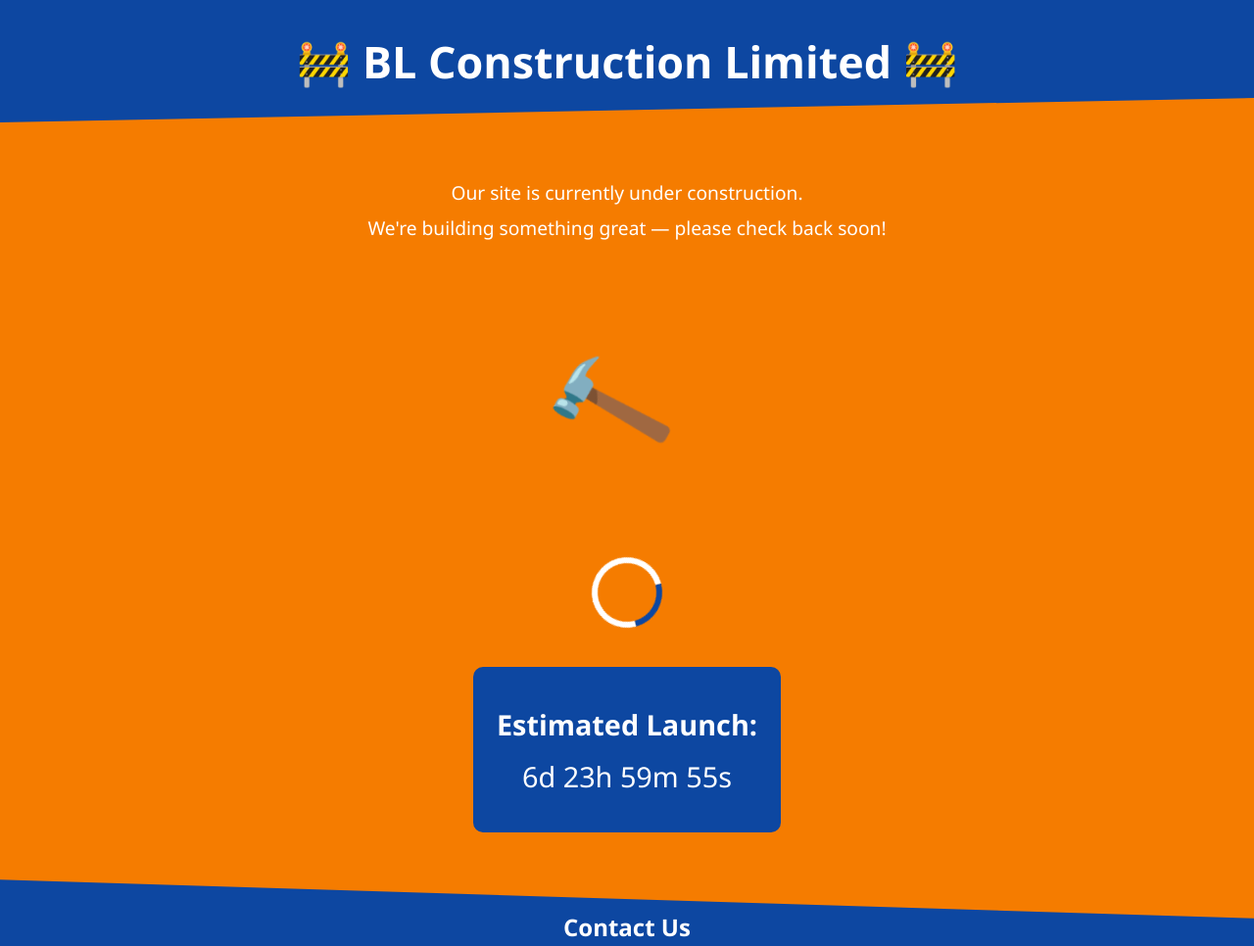
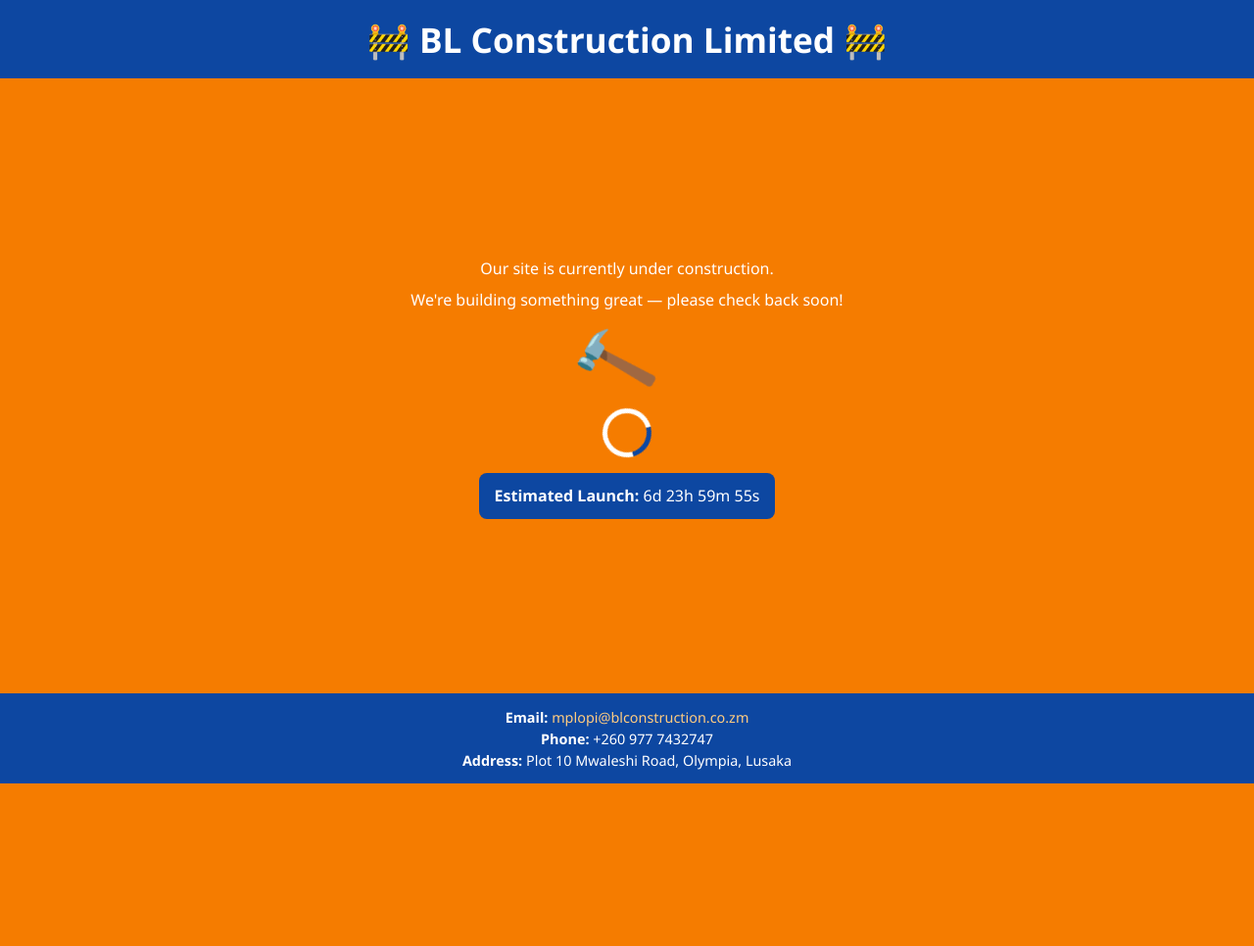
Before and after one commit to triiqdaddy/test-123, a plain HTML site: page index.html in a window 1280 px wide. Shown: the top 966 px of the page at 98% size. After the commit the page ends 800 px from the top, so only its background shows below. Drawn offline with Linux system fonts and the light colour scheme.

Commit message:
Update index.html
compressed

```diff
--- a/index.html
+++ b/index.html
@@ -5,99 +5,83 @@
   <meta name="viewport" content="width=device-width, initial-scale=1.0" />
   <title>BL Construction Limited</title>
   <style>
-    body {
+    html, body {
       margin: 0;
+      padding: 0;
+      height: 100%;
       font-family: 'Segoe UI', Tahoma, Geneva, Verdana, sans-serif;
       background-color: #f57c00;
       color: #fff;
-      overflow-x: hidden;
+      overflow: hidden;
+    }
+
+    .container {
+      display: grid;
+      grid-template-rows: auto 1fr auto;
+      height: 100%;
+      text-align: center;
     }
 
     header {
       background-color: #0d47a1;
-      padding: 2em 1em;
-      text-align: center;
-      clip-path: polygon(0 0, 100% 0, 100% 80%, 0 100%);
+      padding: 1em;
     }
 
     header h1 {
       margin: 0;
-      font-size: 2.8em;
-      animation: fadeInDown 1s ease-out;
+      font-size: 2.2em;
     }
 
     .main {
-      padding: 3em 1em;
-      text-align: center;
+      display: flex;
+      flex-direction: column;
+      justify-content: center;
+      align-items: center;
+      padding: 1em;
     }
 
     .main p {
-      font-size: 1.2em;
-      margin: 0.5em 0;
-      animation: fadeInUp 1.2s ease-out;
+      margin: 0.3em 0;
+      font-size: 1em;
     }
 
     .hammer {
-      font-size: 6em;
-      margin: 1em 0;
+      font-size: 4em;
       animation: hammering 3s infinite ease-in-out;
       transform-origin: bottom center;
     }
 
     .loader {
-      width: 60px;
-      height: 60px;
-      border: 6px solid #fff;
-      border-top: 6px solid #0d47a1;
+      width: 40px;
+      height: 40px;
+      border: 5px solid #fff;
+      border-top: 5px solid #0d47a1;
       border-radius: 50%;
       animation: spin 1.5s linear infinite;
-      margin: 1em auto;
+      margin: 0.5em 0;
     }
 
     .countdown {
-      font-size: 1.5em;
-      margin-top: 1em;
+      font-size: 1em;
+      margin-top: 0.5em;
       background-color: #0d47a1;
-      padding: 1em;
-      border-radius: 10px;
-      display: inline-block;
-      animation: fadeIn 2s ease-out;
+      padding: 0.5em 1em;
+      border-radius: 8px;
     }
 
     .contact {
       background-color: #0d47a1;
-      padding: 2em;
-      color: #fff;
-      text-align: center;
-      clip-path: polygon(0 0, 100% 20%, 100% 100%, 0 100%);
-    }
-
-    .contact h2 {
-      margin-top: 0;
+      padding: 0.8em;
+      font-size: 0.9em;
     }
 
     .contact p {
-      margin: 0.3em 0;
+      margin: 0.2em 0;
     }
 
     a {
       color: #ffcc80;
       text-decoration: none;
-    }
-
-    @keyframes fadeInDown {
-      from { opacity: 0; transform: translateY(-30px); }
-      to { opacity: 1; transform: translateY(0); }
-    }
-
-    @keyframes fadeInUp {
-      from { opacity: 0; transform: translateY(30px); }
-      to { opacity: 1; transform: translateY(0); }
-    }
-
-    @keyframes fadeIn {
-      from { opacity: 0; }
-      to { opacity: 1; }
     }
 
     @keyframes spin {
@@ -113,6 +97,7 @@
   </style>
 </head>
 <body>
+  <div class="container">
     <header>
       <h1>🚧 BL Construction Limited 🚧</h1>
     </header>
@@ -122,24 +107,22 @@
       <p>We're building something great — please check back soon!</p>
       <div class="hammer">🔨</div>
       <div class="loader"></div>
-
       <div class="countdown">
-      <p><strong>Estimated Launch:</strong></p>
-      <p id="timer">Loading countdown...</p>
+        <p><strong>Estimated Launch:</strong> <span id="timer">Loading...</span></p>
       </div>
     </div>
 
     <div class="contact">
-    <h2>Contact Us</h2>
       <p><strong>Email:</strong> <a href="mailto:mplopi@blconstruction.co.zm">mplopi@blconstruction.co.zm</a></p>
       <p><strong>Phone:</strong> +260 977 7432747</p>
       <p><strong>Address:</strong> Plot 10 Mwaleshi Road, Olympia, Lusaka</p>
+    </div>
   </div>
 
   <script>
     const timerElement = document.getElementById("timer");
     const launchDate = new Date();
-    launchDate.setDate(launchDate.getDate() + 7); // 1 week from now
+    launchDate.setDate(launchDate.getDate() + 7);
 
     function updateCountdown() {
       const now = new Date().getTime();
```
Lines whose indentation alone changed are shown as unchanged.
